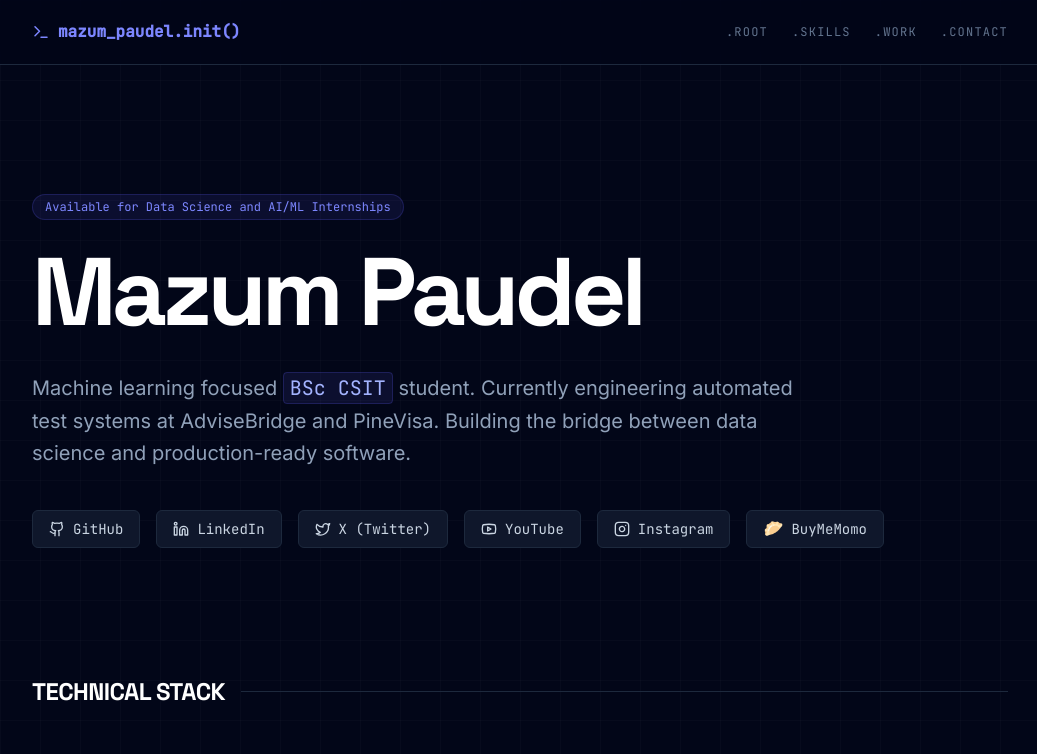
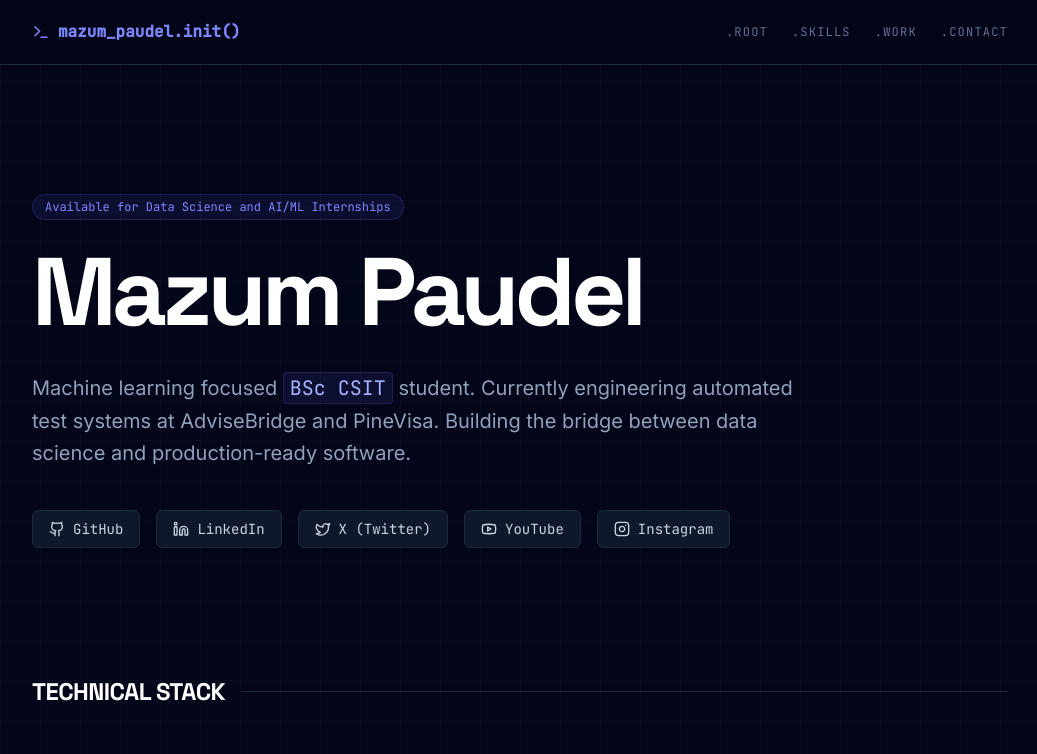
Before and after one commit to mazumeyyy/Portfolio, a React (Vite) app: page / in a window 1280 px wide. Shown: the top 754 px of the page, without its empty margins (120-1157 px from the left). Built offline with nearby package versions, Linux system fonts and the light colour scheme.

Commit message:
removing from topn

```diff
--- a/src/App.tsx
+++ b/src/App.tsx
@@ -30,7 +30,7 @@ const SOCIAL_LINKS = [
   { icon: Twitter, href: "https://x.com/thatnepaliktii", label: "X (Twitter)" },
   { icon: Youtube, href: "https://www.youtube.com/@THATNEPALIKTI", label: "YouTube" },
   { icon: Instagram, href: "https://www.instagram.com/thatnepalikti/", label: "Instagram" },
-  { icon: () => <span className="text-base leading-none">🥟</span>, href: "https://buymemomo.com/thatnepalikti", label: "BuyMeMomo" },
+
 ];
 
 const SKILLS = [
```
